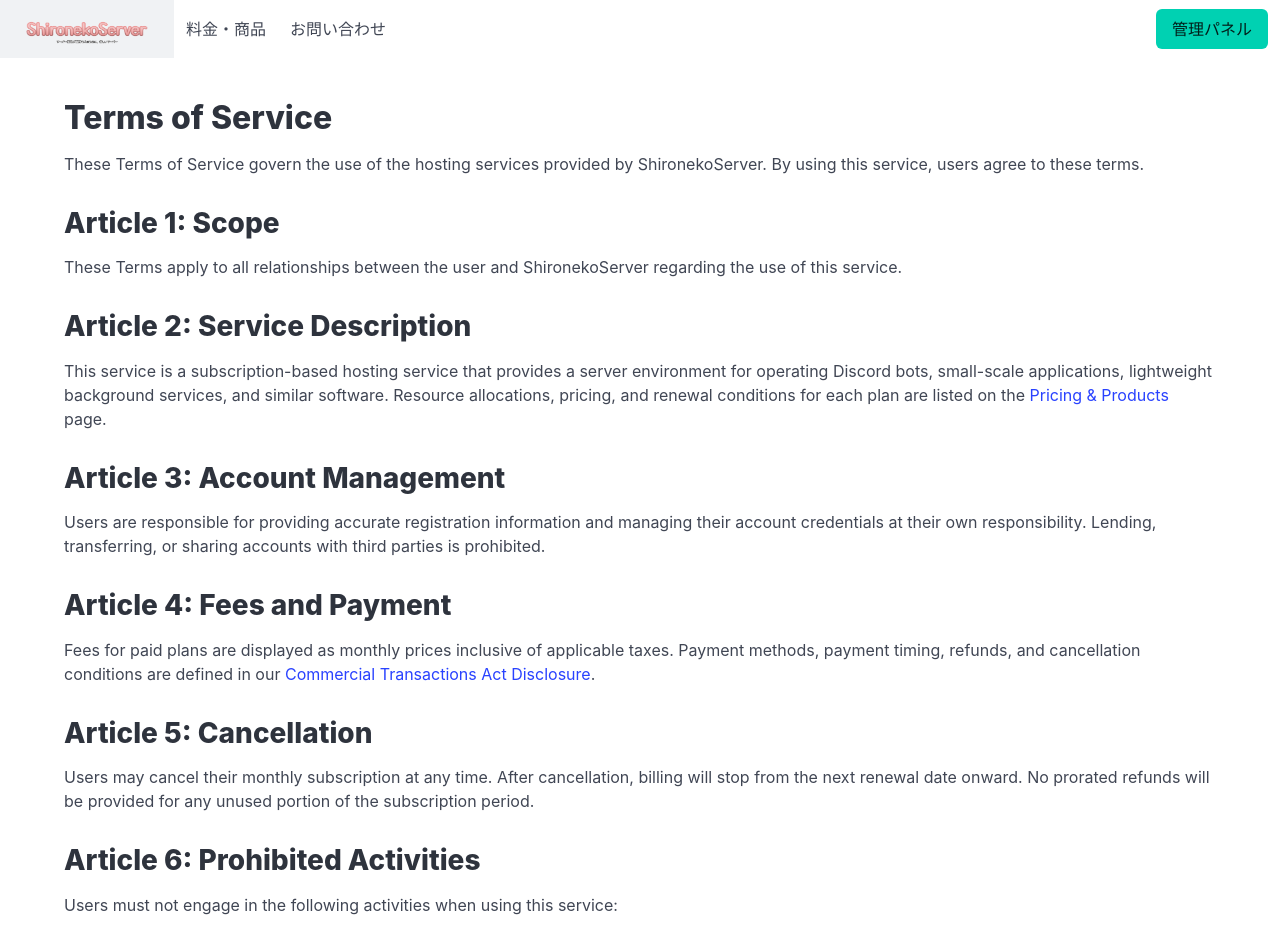
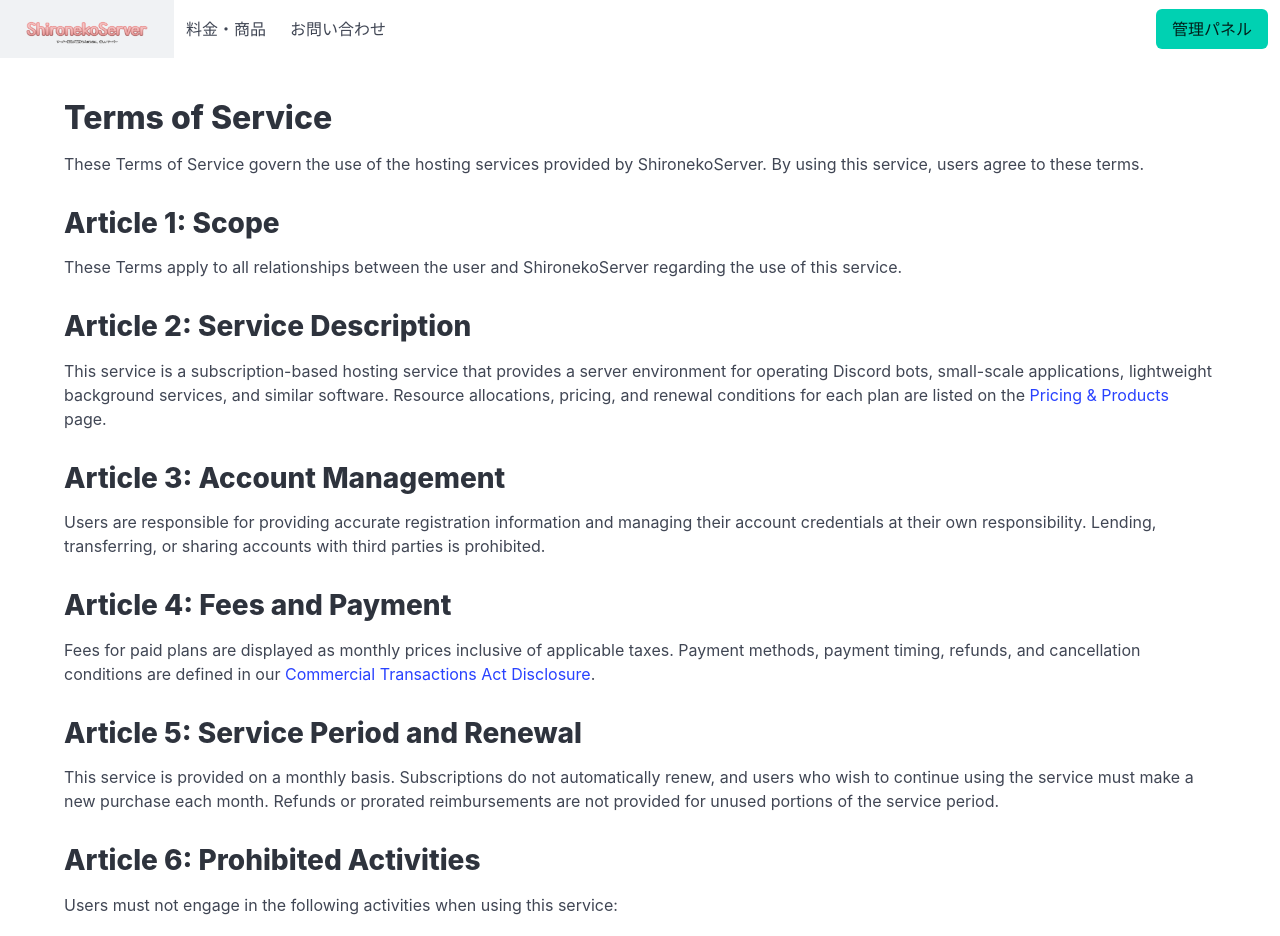
Before and after one commit to ShironekoServer/new_shironeko_web, a Next.js app: page /en/terms in a window 1280 px wide. Shown: the top 936 px of the page. Built offline with nearby package versions, Linux system fonts and the light colour scheme.

Commit message:
terms.tsx を更新

```diff
--- a/app/en/terms/terms.tsx
+++ b/app/en/terms/terms.tsx
@@ -48,12 +48,11 @@ export default function Terms() {
           .
         </p>
 
-        <h2>Article 5: Cancellation</h2>
+        <h2>Article 5: Service Period and Renewal</h2>
         <p>
-          Users may cancel their monthly subscription at any time. After
-          cancellation, billing will stop from the next renewal date onward. No
-          prorated refunds will be provided for any unused portion of the
-          subscription period.
+          This service is provided on a monthly basis.
+          Subscriptions do not automatically renew, and users who wish to continue using the service must make a new purchase each month.
+          Refunds or prorated reimbursements are not provided for unused portions of the service period.
         </p>
 
         <h2>Article 6: Prohibited Activities</h2>
```
